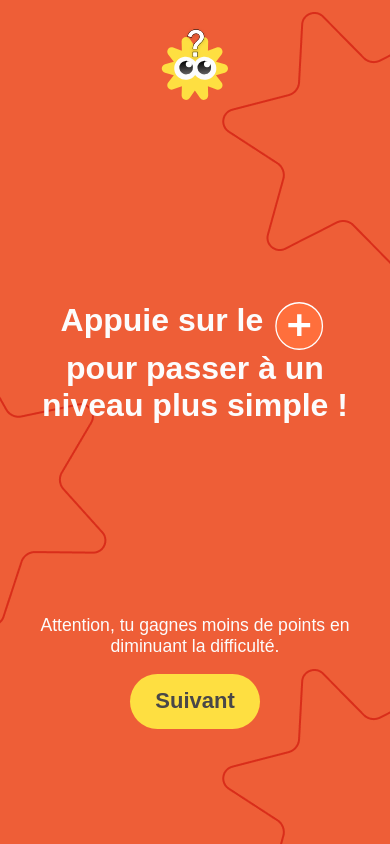
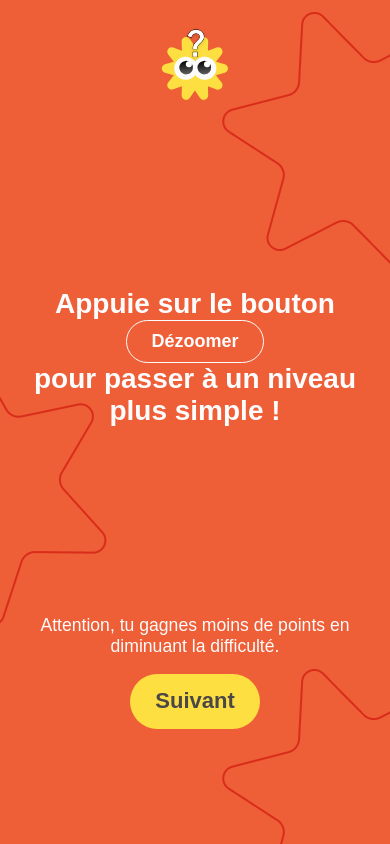
Before and after one commit to LineCab/Baccanight, a plain HTML site: page presentation3.html in a window 390 px wide. Drawn offline with Linux system fonts and the light colour scheme; a web font is replaced by a local one.

Commit message:
btn dézoom

```diff
--- a/presentation3.html
+++ b/presentation3.html
@@ -12,7 +12,7 @@
     <body>
         <div class="presentationDiv">
             <img src="source/images/jauneInterrogation.svg" alt="sticker jaune avec un point d'interrogation">
-            <h2 class="presentation3Texte">Appuie sur le <img src="source/images/boutonPlusPagePresentation.svg" alt="bouton plus" class="boutonPlus">pour passer à un niveau plus simple ! </h2>
+            <h2 class="presentation3Texte">Appuie sur le bouton <span class="btnZoom">Dézoomer</span> pour passer à un niveau plus simple ! </h2>
             <div class="divAttention">
                 <p class="attention">Attention, tu gagnes moins de points en diminuant la difficulté.</p>
                 <a href="presentation4.html">
--- a/source/css/presentation.css
+++ b/source/css/presentation.css
@@ -78,6 +78,17 @@
         gap: 0px 7px;
     }
 
+    .btnZoom{
+        display: inline-flex;
+        padding: 10px 24px;
+        justify-content: center;
+        align-items: center;
+        border-radius: 30px;
+        border: 1px solid var(--blanc);
+        color: var(--blanc);
+        font-size: 18px;
+    }
+
     .divAttention{
         display: flex;
         flex-direction: column;
--- a/source/css/quiz.css
+++ b/source/css/quiz.css
@@ -40,7 +40,7 @@
         flex-direction: column;
         justify-content: flex-end;
         align-items: center;
-        gap: 6px;
+        gap: 2vh;
         border-radius: 10px;
     }
 
@@ -58,6 +58,7 @@
         border: 1px solid var(--orange);
         background: var(--blanc);
         color: var(--orange);
+        font-size: 18px;
         font-weight: 800;
     }
 
--- a/source/css/style.css
+++ b/source/css/style.css
@@ -26,7 +26,7 @@
 
     h2{
         text-align: center;
-        font-size: 2rem;
+        font-size: 1.75rem;
         font-weight: 900;
         color: var(--blanc);
         padding: 0px 6%;
```
